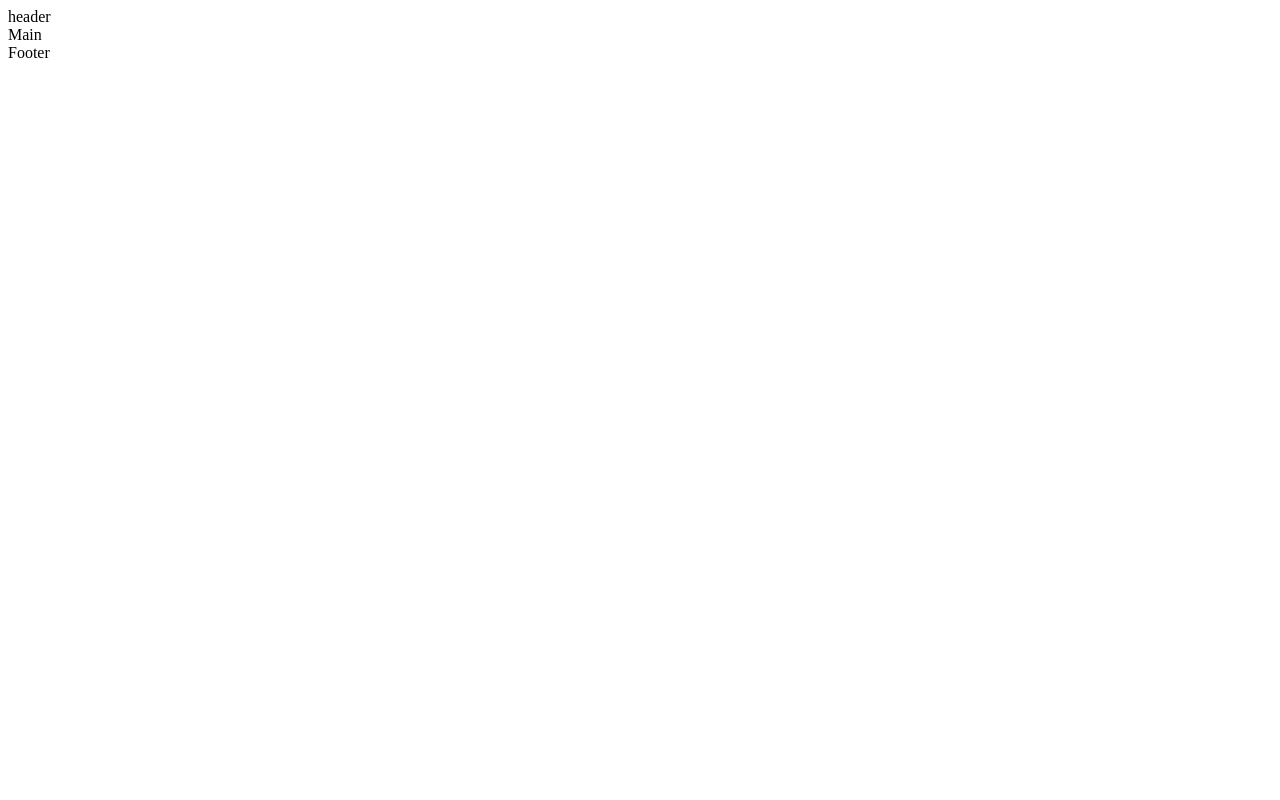
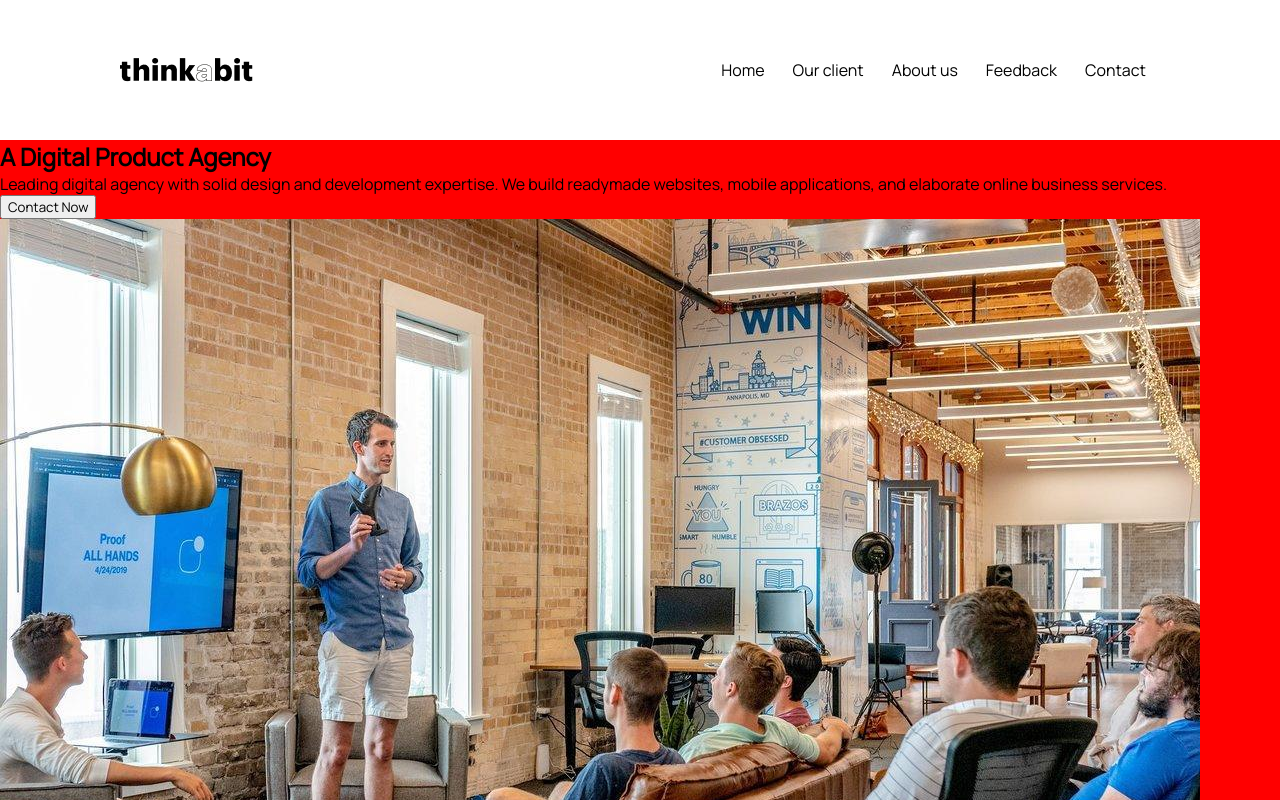
Before and after one commit to kryzzraq/thinkabit-web, a Vue app: page / in a window 1280 px wide. Shown: the top 800 px of the page. Built offline with nearby package versions, Linux system fonts and the light colour scheme.

Commit message:
menu and hamburguer menu

```diff
--- a/src/App.vue
+++ b/src/App.vue
@@ -1,8 +1,45 @@
 <template>
-  <header>
-    header
+  <header id="main-header">
+    <section class="top-nav">
+      <img
+        src="./assets/images/icons/thinkabit-logo.png"
+        alt="thinkabit-logo"
+      />
+      <input id="menu-toggle" type="checkbox" />
+      <label class="menu-button-container" for="menu-toggle">
+        <div class="menu-button"></div>
+      </label>
+      <ul class="menu">
+        <li>Home</li>
+        <li>Our client</li>
+        <li>About us</li>
+        <li>Feedback</li>
+        <li>Contact</li>
+      </ul>
+    </section>
   </header>
-  <main>Main</main>
+  <main>
+    <section class="section-home">
+      <div>
+        <h2> A Digital Product Agency</h2>
+        <div>
+          Leading digital agency with solid design and development expertise. We build readymade websites, mobile applications, and elaborate online business services.
+        </div>
+        <button>
+          Contact Now
+        </button>
+      </div>
+      <div>
+        <img src="./assets/images/people/briefing2.jpg"
+        alt="briefing"
+      />
+      </div>
+     </section>
+    <section class="section-client">Our Client</section>
+    <section class="section-about">How can we help your Business ?</section>
+    <section class="section-feedback">What our happy client say</section>
+    <section class="section-contact">Subscribe Newsletter</section>
+  </main>
   <footer>Footer</footer>
 </template>
 
--- a/src/assets/styles/header/header.scss
+++ b/src/assets/styles/header/header.scss
@@ -1,15 +1,149 @@
-nav {
-    ul {
-      margin: 0;
-      padding: 0;
-      list-style: none;
-    }
+html,
+body,
+* {
+  margin: 0;
+  box-sizing: border-box;
+  font-family: 'Manrope', sans-serif;
+
+}
+
+#main-header {
+  margin: 45px 0;
+  padding: 0 120px;
+
+  ul {
+    list-style: none;
+    float: right;
+
     li {
+      padding: 0 14px;
+      margin: 0 !important;
       display: inline-block;
-    }
-    a {
-      display: block;
-      padding: 6px 12px;
-      text-decoration: none;
+      font-size: 16px;
+      cursor: pointer;
+
+      &:hover {
+        color: #2639ED;
+      }
     }
   }
+}
+
+/* Simple menu and hamburguer menu */
+.top-nav {
+  display: flex;
+  flex-direction: row;
+  align-items: center;
+  justify-content: space-between;
+  color: black;
+  height: 50px;
+}
+
+.menu {
+  display: flex;
+  flex-direction: row;
+  list-style-type: none;
+  margin: 0;
+  padding: 0;
+}
+
+.menu>li {
+  margin: 0 1rem;
+  overflow: hidden;
+}
+
+.menu-button-container {
+  display: none;
+  height: 100%;
+  width: 30px;
+  cursor: pointer;
+  flex-direction: column;
+  justify-content: center;
+  align-items: center;
+}
+
+#menu-toggle {
+  display: none;
+}
+
+.menu-button,
+.menu-button::before,
+.menu-button::after {
+  display: block;
+  background-color: black;
+  position: absolute;
+  height: 4px;
+  width: 30px;
+  transition: transform 400ms cubic-bezier(0.23, 1, 0.32, 1);
+  border-radius: 2px;
+}
+
+.menu-button::before {
+  content: '';
+  margin-top: -8px;
+}
+
+.menu-button::after {
+  content: '';
+  margin-top: 8px;
+}
+
+#menu-toggle:checked+.menu-button-container .menu-button::before {
+  margin-top: 0px;
+  transform: rotate(45deg);
+}
+
+#menu-toggle:checked+.menu-button-container .menu-button {
+  background: rgba(255, 255, 255, 0);
+}
+
+#menu-toggle:checked+.menu-button-container .menu-button::after {
+  margin-top: 0px;
+  transform: rotate(-45deg);
+}
+
+@media (max-width: 1080px) {
+  .menu-button-container {
+    display: flex;
+  }
+
+  .menu {
+    position: absolute;
+    top: 0;
+    margin-top: 120px;
+    left: 0;
+    flex-direction: column;
+    width: 100%;
+    justify-content: center;
+    align-items: center;
+  }
+
+  #menu-toggle~.menu li {
+    height: 0;
+    margin: 0;
+    padding: 0;
+    border: 0;
+    transition: height 400ms cubic-bezier(0.23, 1, 0.32, 1);
+  }
+
+  #menu-toggle:checked~.menu li {
+    border: 1px solid #7e7e7e;
+    height: 2.5em;
+    padding: 0.5em;
+    transition: height 400ms cubic-bezier(0.23, 1, 0.32, 1);
+  }
+
+  .menu>li {
+    display: flex;
+    justify-content: center;
+    margin: 0;
+    padding: 0.5em 0;
+    width: 100%;
+    color: black;
+    background-color: #f8f8f8;
+  }
+
+  .menu>li:not(:last-child) {
+    border-bottom: 1px solid #444;
+  }
+}
--- a/src/assets/styles/main.scss
+++ b/src/assets/styles/main.scss
@@ -1 +1,6 @@
-@import "./header/header.scss"
+@import "./header/header.scss";
+@import "./section/sections.scss";
+
+
+//fonts
+@import url('https://fonts.googleapis.com/css2?family=Manrope&display=swap');
--- /dev/null
+++ b/src/assets/styles/section/sections.scss
@@ -0,0 +1,3 @@
+.section-home {
+    background-color: red;
+}
```
